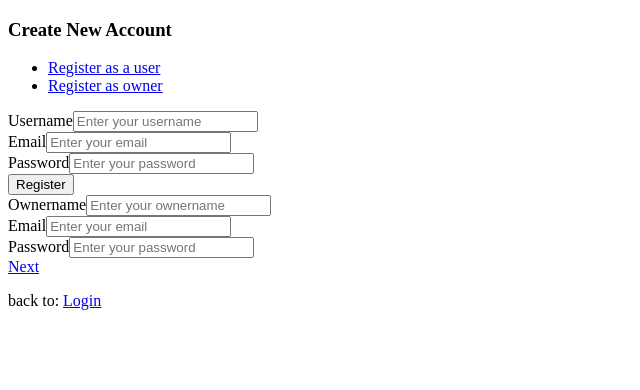
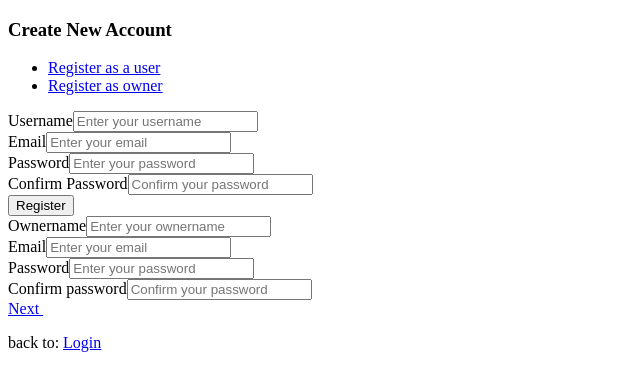
Before and after one commit to MostafaRhazlani/frontend-management-restaurant, a Vue app: page /register in a window 1280 px wide. Shown: the top 390 px of the page, without its empty margins (0-640 px from the left). Built offline with nearby package versions, Linux system fonts and the light colour scheme.

Commit message:
add input onfirm password and fix butons

```diff
--- a/src/auth/client/clientRegister.vue
+++ b/src/auth/client/clientRegister.vue
@@ -40,7 +40,11 @@
                     <input class="form-control" type="password" id="password" placeholder="Enter your password">
                   </div>
                   <div class="mb-4">
-                    <button class="btn btn-primary" type="submit">Register</button>
+                    <label class="label-control" for="confirm_password">Confirm Password</label>
+                    <input class="form-control" type="password" id="confirm_password" placeholder="Confirm your password">
+                  </div>
+                  <div class="mb-4">
+                    <button class="btn btn-primary col-12" type="submit">Register</button>
                   </div>
                 </form>
               </div>
--- a/src/auth/owner/OwnerRegister.vue
+++ b/src/auth/owner/OwnerRegister.vue
@@ -1,11 +1,11 @@
 <template lang="">
   <div class="tab-pane" id="changePassword">
     <form class="form-horizontal">
-      <div class="mb-2">
+      <div class="mb-3">
         <label class="label-control" for="ownername">Ownername</label>
         <input class="form-control" type="text" name="" id="ownername" placeholder="Enter your ownername">
       </div>
-      <div class="mb-2">
+      <div class="mb-3">
         <label class="label-control" for="email">Email</label>
         <input class="form-control" type="text" name="" id="email" placeholder="Enter your email">
       </div>
@@ -14,7 +14,14 @@
         <input class="form-control" type="password" name="" id="password" placeholder="Enter your password">
       </div>
       <div class="mb-4">
-        <router-link to="/register/restaurant" class="btn btn-primary">Next</router-link>
+        <label class="label-control" for="confirm_password">Confirm password</label>
+        <input class="form-control" type="password" name="" id="confirm_password" placeholder="Confirm your password">
+      </div>
+      <div class="mb-4">
+        <router-link to="/register/restaurant" class="btn btn-primary d-flex align-items-center justify-content-center">
+          Next&nbsp;
+          <i class="fa-solid fa-circle-chevron-right"></i>
+        </router-link>
       </div>
     </form>
   </div>
```
